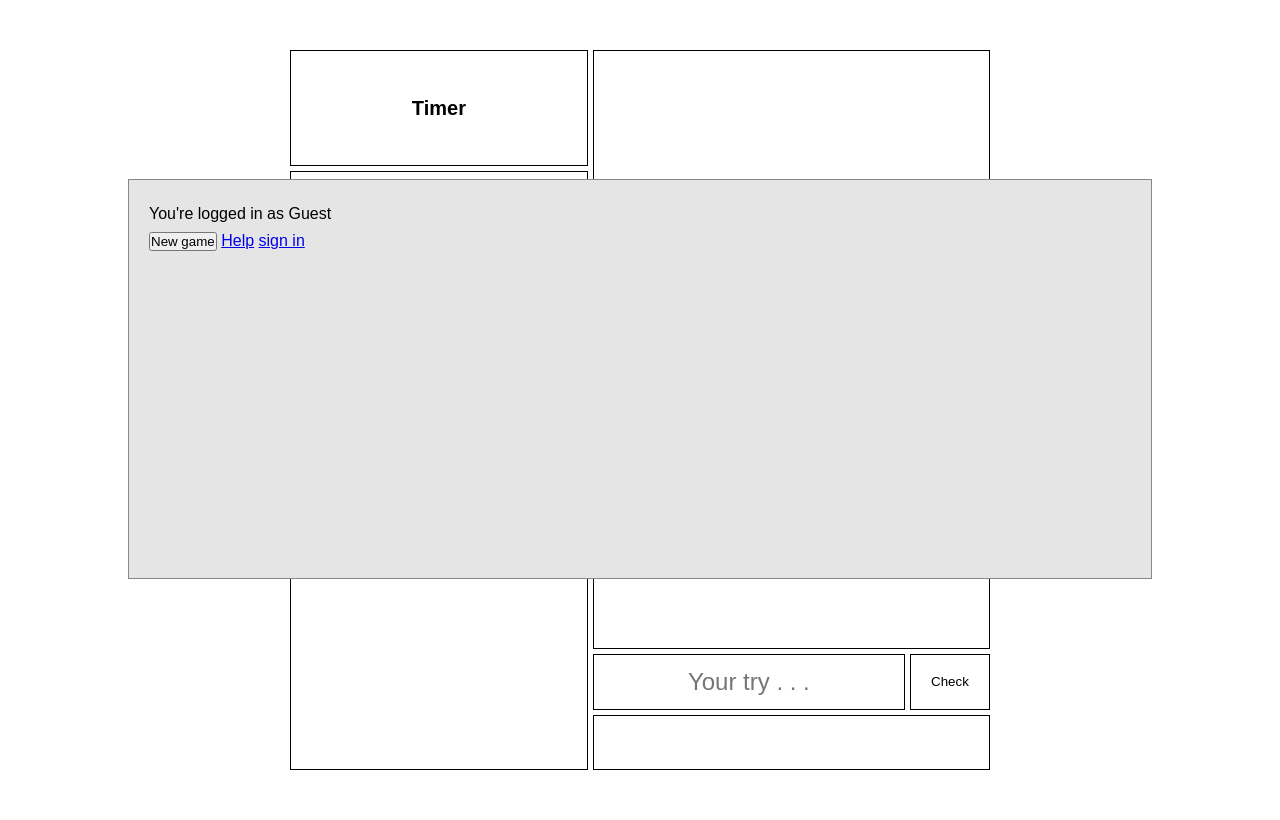
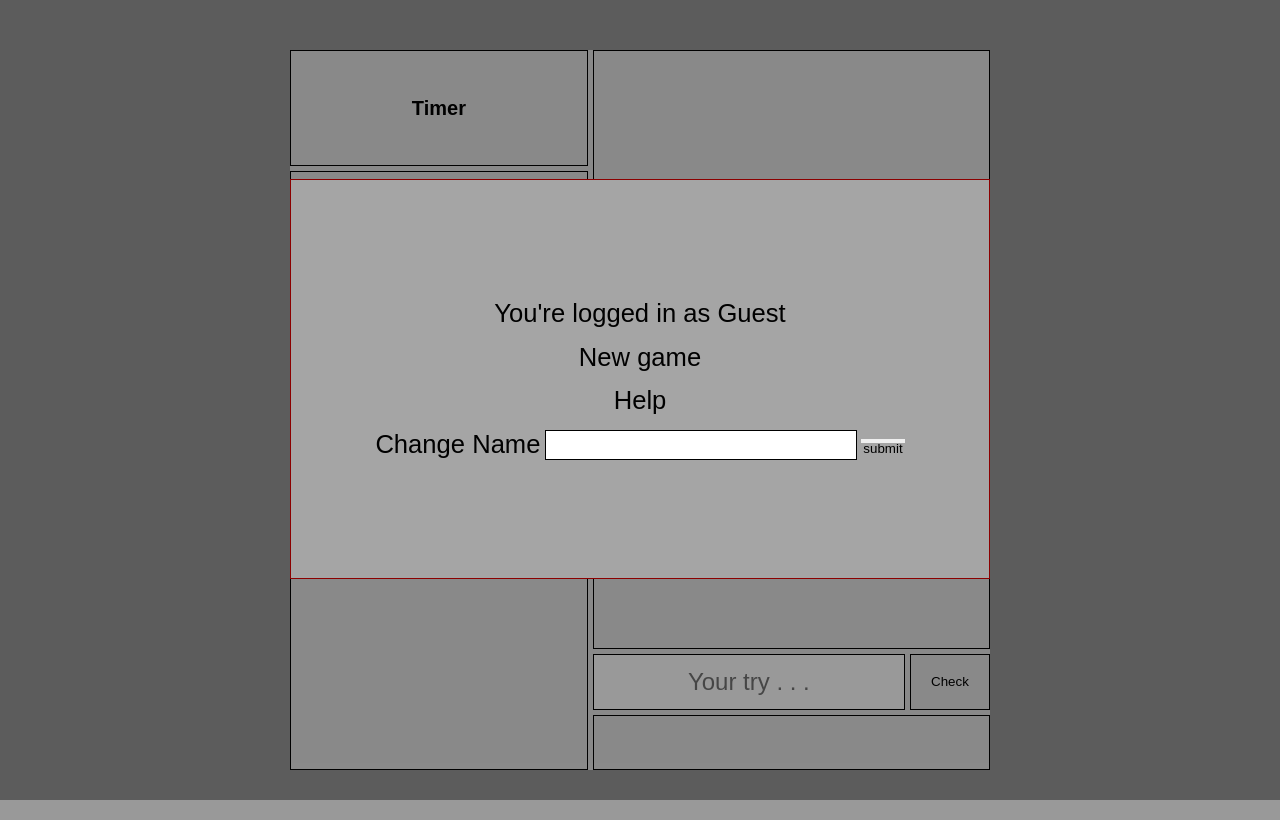
Before and after one commit to AymKh/elTorro-Web, a plain HTML site: page index.html in a window 1280 px wide. Drawn offline with Linux system fonts and the light colour scheme.

Commit message:
last changes

```diff
--- a/Assests/js/main.js
+++ b/Assests/js/main.js
@@ -1,12 +1,12 @@
 // getting DOM selectors
-const userTry = document.getElementById("userTry");
-const errorBox = document.getElementById("errorBox");
-const display = document.getElementById('display');
-const table = document.querySelector('#display > table');
-const form = document.querySelector('form');
-const timer = document.getElementById("tmr");
+const userTry = document.querySelector("#userTry");
+const errorBox = document.querySelector("#errorBox");
+const display = document.querySelector("#display");
+const table = document.querySelector("#display > table");
+const form = document.querySelector("form");
+const timer = document.querySelector("#tmr");
 const menu = document.querySelector(".menu");
-const ngBtn = document.querySelector(".newGame");
+const ngBtn = document.querySelector(".new-game");
 
 //userTry testing
 
@@ -153,16 +153,20 @@ function testForm() {
     } else {
         return true;
     }
-
 }
 
+// initial values [not private at all :( ]
+let randMain =0;
+let triz = 0;
 //  MAIN FUNCTION
 function newGame() {
     console.log("a new game has started");
+
     table.innerHTML ="";
     userTry.removeAttribute("disabled");
-    let randMain = numRandom();
-    let triz = 0;
+    randMain = numRandom();
+    triz = 0;
+    timer.innerHTML = "00 : 00";
     let testCows = numC(randMain);
     let testBulls = numB(randMain);
     form.addEventListener('submit', e => {
@@ -187,6 +191,7 @@ function newGame() {
                     table.innerHTML += `<tr class="red"> <td style ="font-weight:bold;">${userTry.value}</td> <td>C : ${testCows}</td> <td>B : ${testBulls}</td> <td>A :${triz}</td></tr>`;
                     userTry.setAttribute("disabled", "");
                     sTimer(0);
+                    menu.style.display='block';
                 } else {
                     table.innerHTML += `<tr > <td style ="font-weight:bold;">${userTry.value}</td> <td>C : ${testCows}</td> <td>B : ${testBulls}</td> <td>A :${triz}</td></tr>`;
                 }
@@ -202,11 +207,6 @@ function newGame() {
         form.reset();
     });
 
-
-
-
-
-    // ----------------------------------------------------------------
 
 // sTimer : a function that takes a "truthy value" to Start, and an "untruthy value" to Stop
 const sTimer = (comm) => {
@@ -235,10 +235,8 @@ return console.log(randMain);
 
 // -------------------------------------------------------------
 // Menu display
-    // the div selectors for the div.menu elements
 
-
-
+    // New Game button
     ngBtn.addEventListener("click", e=> {
         e.preventDefault();
 
--- a/css/style.css
+++ b/css/style.css
@@ -2,6 +2,7 @@
     margin: 0;
     padding: 0;
     box-sizing: border-box;
+
 }
 
 body{
@@ -9,12 +10,14 @@ body{
     font-size: 16px;
     line-height: 1.7;
     /* overflow: hidden; */
+    background-color: rgba(0,0,0,.4);
+
 }
 /* keeps everything in the center */
 .container{
     max-width:700px;
     height: 90vh;
-    /* background: red; */
+    background: #e5e5e5;
     margin: 50px auto;
 }
 
@@ -114,6 +117,7 @@ input[type="text"]{
 }
 
 .menu {
+    background-color: rgba(0,0,0,.4);
     position: fixed;
     z-index: 1;
     left: 0;
@@ -123,10 +127,32 @@ input[type="text"]{
     overflow: auto;
 }
 .menu-content {
-    background-color: #e5e5e5;
+    background-color: #a5a5a5;
     margin: 14% auto;
     padding: 20px;
-    border: 1px solid #888;
-    width: 80%;
+    border: 1px solid darkred;
+    max-width:700px;
     height: 50%;
+    display: flex;
+    justify-content: center;
+    flex-direction: column;
+    align-items: center;
 }
+.menu-content a,label {
+    text-decoration: none;
+    font-size: 1.6em;
+    color: #000;
+}
+.menu-content a:hover {
+    font-size: 1.8em;
+    color: #ee5e5e;
+}
+
+.menu-content p {
+    font-size: 1.6em;
+}
+.chn-btn {
+    height: 10%;
+    translateY: 10px;
+    /* width: 100%; */
+}
--- a/index.html
+++ b/index.html
@@ -30,14 +30,16 @@
     </div>
 
 
-
-
     <div class="menu">
         <div class="menu-content">
-            <p>You're logged in as <span class="user-name">Guest</span></p>
-            <button class="newGame">New game</button>
+            <p class="menu-msg">You're logged in as <span class="user-name">Guest</span></p>
+            <a href='#' class="new-game">New game</a>
             <a href="#" class="help-btn">Help</a>
-            <a href="#" class="Sign-In">sign in</a>
+            <div class="change-name">
+                <label class="chn-label">Change Name</label>
+                <input type="text" class="chn-input">
+                <button class="chn-btn">submit</button>
+            </div>
         </div>
     </div>
 
```
Lines whose indentation alone changed are shown as unchanged.
